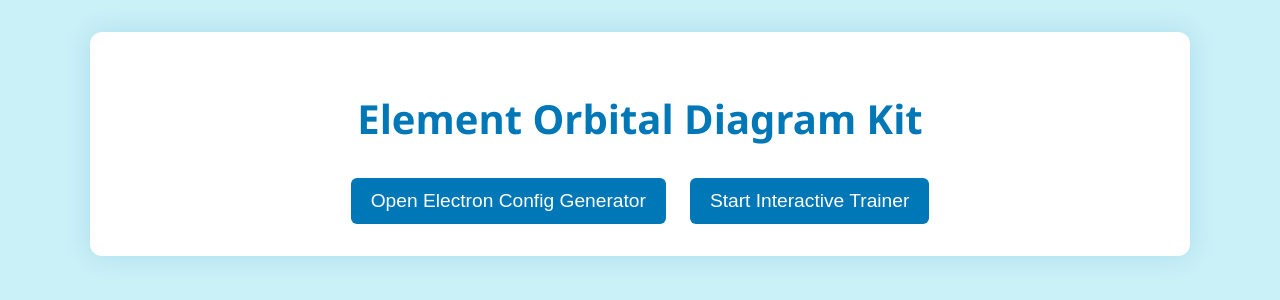
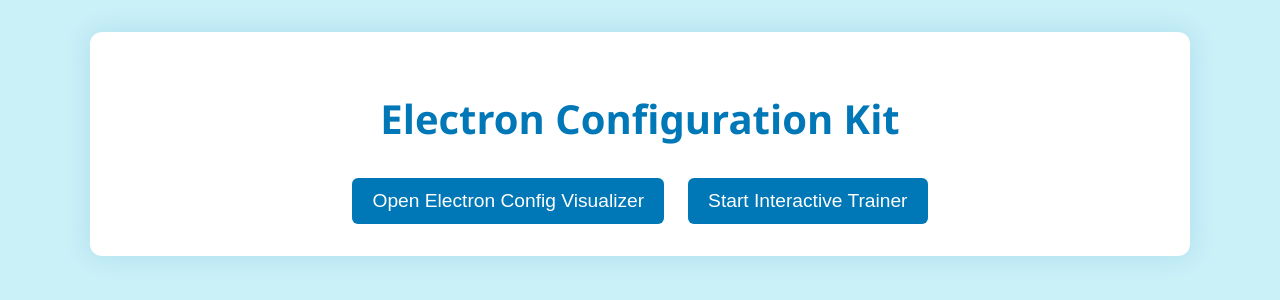
Before and after one commit to dyerfire9/orbitals-app, a React (Create React App) app: page / in a window 1280 px wide. Shown: the top 300 px of the page. Built offline with nearby package versions, Linux system fonts and the light colour scheme; the HTML template or start-up script is replaced by a standard one.

Commit message:
Adjusted UI

```diff
--- a/src/App.jsx
+++ b/src/App.jsx
@@ -73,9 +73,9 @@ export default function App() {
   if (mode === 'menu') {
     return (
       <div className="container">
-        <h1 className="title">Element Orbital Diagram Kit</h1>
+        <h1 className="title">Electron Configuration Kit</h1>
         <div className="menu-buttons">
-          <button onClick={() => setMode('generator')}>Open Electron Config Generator</button>
+          <button onClick={() => setMode('generator')}>Open Electron Config Visualizer</button>
           <button onClick={() => setMode('trainer')}>Start Interactive Trainer</button>
         </div>
       </div>
--- a/src/InteractiveMode.jsx
+++ b/src/InteractiveMode.jsx
@@ -68,9 +68,9 @@ export default function InteractiveMode({ goBack }) {
             <p>Use this format: <code>1s^2 2s^2 2p^6</code></p>
             <p>Examples:</p>
             <ul>
-              <li><strong>Hydrogen (Z=1):</strong> <code>1s^1</code></li>
-              <li><strong>Helium (Z=2):</strong> <code>1s^2</code></li>
-              <li><strong>Carbon (Z=6):</strong> <code>1s^2 2s^2 2p^2</code></li>
+              <li><strong>Hydrogen (Atomic Number: 1):</strong> <code>1s^1</code></li>
+              <li><strong>Helium (Atomic Number: 2):</strong> <code>1s^2</code></li>
+              <li><strong>Carbon (Atomic Number: 6):</strong> <code>1s^2 2s^2 2p^2</code></li>
             </ul>
           </div>
 
```
